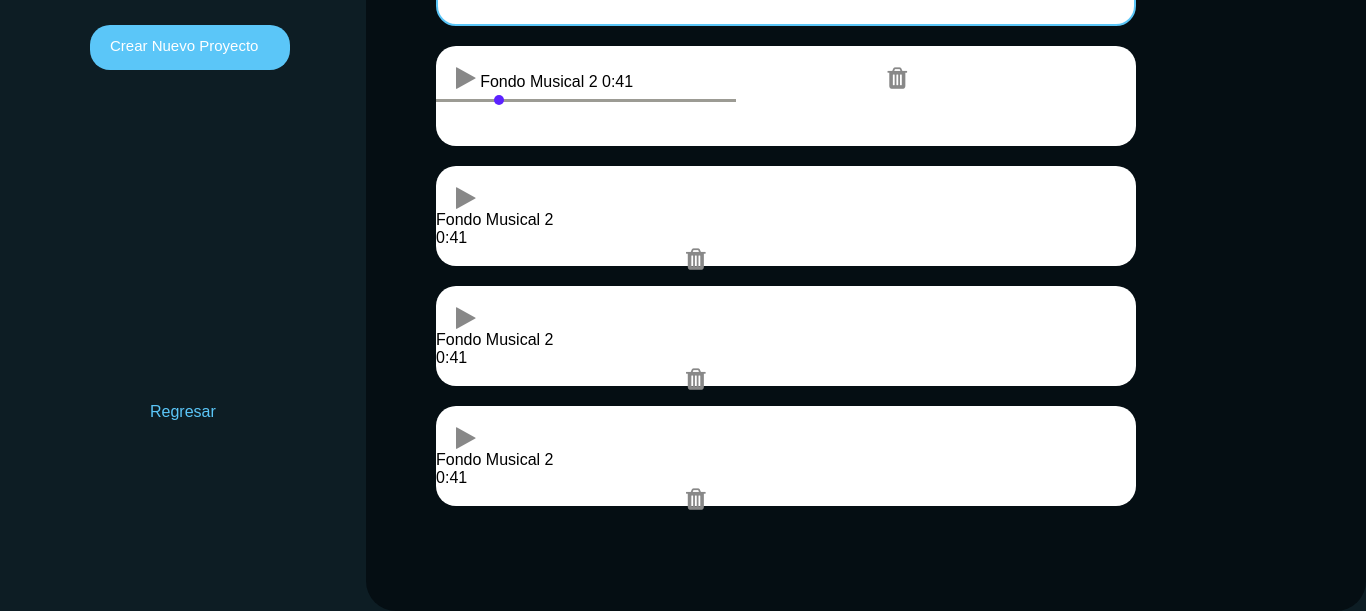
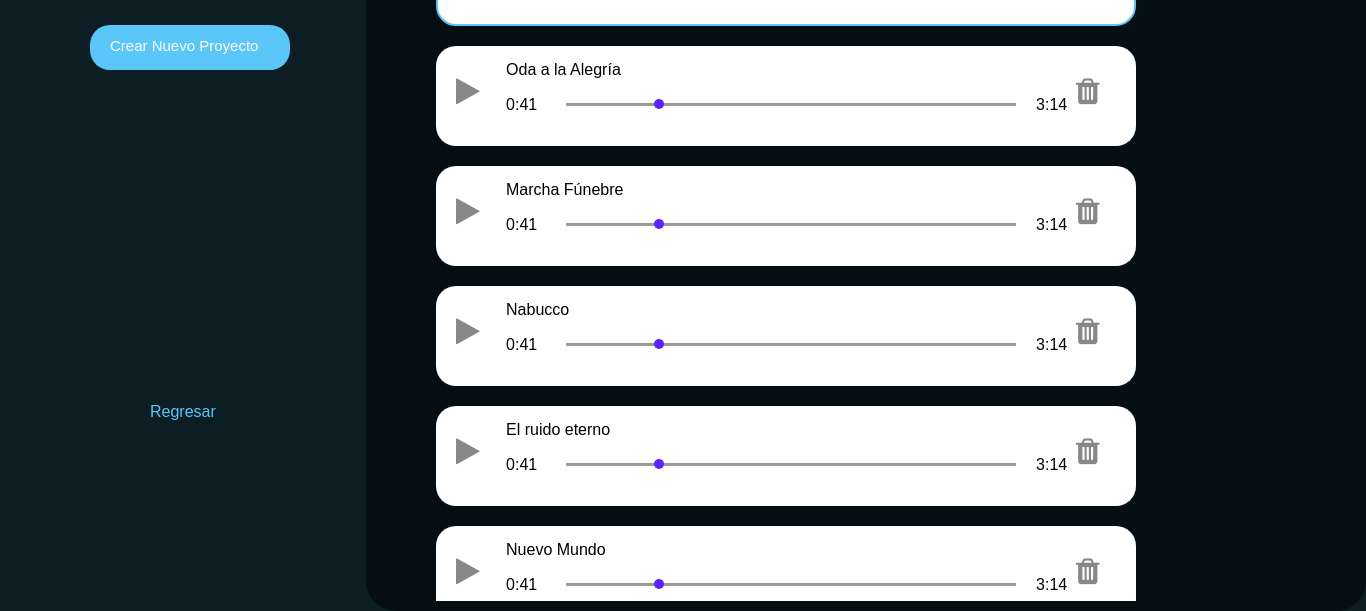
Before and after one commit to lexp2001/edutecno-ui, an Electron app: page audio.html in a window 1366 px wide. Shown: the part 189-800 px from the top of the page. Drawn offline with Linux system fonts and the light colour scheme.

Commit message:
ajustes audio

```diff
--- a/audio.html
+++ b/audio.html
@@ -40,51 +40,59 @@
 
                 <div class="fondos-musicales">
                         <div class="fondo-musical-uno">
-                            <i class="fa fa-pause" aria-hidden="true"
-                            style="position: relative;color: #5bc6f8; margin-top: 20px; margin-left: 20px;"></i>
-                          <span class="fondos-musicales">Fondo Musical 1</span>
+                            <i class="fa fa-pause" aria-hidden="true" style="color: #5bc6f8;"></i>
+                          <span class="textos-musicales"> La flauta mágica</span>
                           <span class="numeros">0:31</span>
-                          <i class="fa fa-trash" aria-hidden="true"
-                            style="position: relative;margin-left: 250px ; color: #5bc6f8;"></i>
-                            <input type="hidden"  id="example1" value="20" max="100" min="0" step="1" />
+                          <i class="fa fa-trash" aria-hidden="true" style=" color: #5bc6f8; margin-left: 640px;"></i>
+                          <input type="hidden"  id="example1" value="20" max="100" min="0" step="1" />
+                          <span class="numeros-izquierda">3:14</span>
                         </div>
 
                         <div class="fondo-musical-dos">
-                          <i class="fa fa-play" aria-hidden="true"
-                            style="position: relative; color: #888888; margin-top: 20px; margin-left: 20px;"></i>
-                          <span class="fondos-musicales">Fondo Musical 2</span>
+                          <i class="fa fa-play" aria-hidden="true"></i>
+                          <span class="textos-musicales">Oda a la Alegría</span>
                           <span class="numeros">0:41</span>
-                          <i class="fa fa-trash" aria-hidden="true"
-                            style="position: relative;margin-left: 250px; color: #888888;"></i>
+                          <i class="fa fa-trash" aria-hidden="true" style="margin-left: 640px;"></i>
                             <input type="hidden"  id="esteban" value="20" max="100" min="0" step="1" />
+                            <span class="numeros-izquierda">3:14</span>
                         </div>
 
                         <div class="fondo-musical-dos">
-                            <i class="fa fa-play" aria-hidden="true"
-                              style="position: relative; color: #888888; margin-top: 20px; margin-left: 20px;"></i>
-                            <nav class="fondos-musicales">Fondo Musical 2</nav>
-                            <nav class="numeros">0:41</nav>
-                            <i class="fa fa-trash" aria-hidden="true"
-                              style="position: relative;margin-left: 250px; color: #888888;"></i>
+                          <i class="fa fa-play" aria-hidden="true"></i>
+                          <span class="textos-musicales">Marcha Fúnebre</span>
+                          <span class="numeros">0:41</span>
+                          <i class="fa fa-trash" aria-hidden="true" style="margin-left: 640px;"></i>
+                            <input type="hidden"  id="musical-tres" value="20" max="100" min="0" step="1" />
+                            <span class="numeros-izquierda">3:14</span>
+                        </div>
+
+                        <div class="fondo-musical-dos">
+                          <i class="fa fa-play" aria-hidden="true"></i>
+                          <span class="textos-musicales">Nabucco</span>
+                          <span class="numeros">0:41</span>
+                          <i class="fa fa-trash" aria-hidden="true" style="margin-left: 640px;"></i>
+                            <input type="hidden"  id="musical-quatro" value="20" max="100" min="0" step="1" />
+                            <span class="numeros-izquierda">3:14</span>
+                        </div>
+
+                          <div class="fondo-musical-dos">
+                            <i class="fa fa-play" aria-hidden="true"></i>
+                            <span class="textos-musicales">El ruido eterno</span>
+                            <span class="numeros">0:41</span>
+                            <i class="fa fa-trash" aria-hidden="true" style="margin-left: 640px;"></i>
+                              <input type="hidden"  id="musical-cinco" value="20" max="100" min="0" step="1" />
+                              <span class="numeros-izquierda">3:14</span>
+                          </div>
+                          <div class="fondo-musical-dos">
+                            <i class="fa fa-play" aria-hidden="true"></i>
+                            <span class="textos-musicales"> Nuevo Mundo</span>
+                            <span class="numeros">0:41</span>
+                            <i class="fa fa-trash" aria-hidden="true" style="margin-left: 640px;"></i>
+                              <input type="hidden"  id="musical-seis" value="20" max="100" min="0" step="1" />
+                              <span class="numeros-izquierda">3:14</span>
                           </div>
 
-                          <div class="fondo-musical-dos">
-                            <i class="fa fa-play" aria-hidden="true"
-                              style="position: relative;; font-size: 25px; color: #888888; margin-top: 20px; margin-left: 20px;"></i>
-                            <nav class="fondos-musicales">Fondo Musical 2</nav>
-                            <nav class="numeros">0:41</nav>
-                            <i class="fa fa-trash" aria-hidden="true"
-                              style="position: relative;margin-left: 250px; color: #888888;"></i>
-                          </div>
 
-                          <div class="fondo-musical-dos">
-                            <i class="fa fa-play" aria-hidden="true"
-                              style="position: relative;; font-size: 25px; color: #888888; margin-top: 20px; margin-left: 20px;"></i>
-                            <nav class="fondos-musicales">Fondo Musical 2</nav>
-                            <nav class="numeros">0:41</nav>
-                            <i class="fa fa-trash" aria-hidden="true"
-                              style="position: relative;margin-left: 250px; color: #888888;"></i>
-                          </div>
 
 
 
@@ -113,6 +121,48 @@
 
           rangejs( source, options );
         </script>
+
+           <script>
+            var source = document.getElementById( 'musical-tres' );
+            var options = {
+              css: true
+            };
+
+            rangejs( source, options );
+          </script>
+
+          <script>
+            var source = document.getElementById( 'musical-quatro' );
+            var options = {
+              css: true
+            };
+
+            rangejs( source, options );
+          </script>
+
+          <script>
+            var source = document.getElementById( 'musical-cinco' );
+            var options = {
+              css: true
+            };
+
+            rangejs( source, options );
+          </script>
+
+
+          <script>
+            var source = document.getElementById( 'musical-seis' );
+            var options = {
+              css: true
+            };
+
+            rangejs( source, options );
+          </script>
+
+
+
+
+
     </body>
 
     </html>
--- a/estiloaudio.css
+++ b/estiloaudio.css
@@ -62,6 +62,7 @@ body, html {
     margin-top: 20px;
     margin-left: 70px;
     border-radius: 20px;
+    position: relative;
 
 
 
@@ -72,7 +73,12 @@ body, html {
 
 .fondo-musical-uno i, .fondo-musical-dos i
 {
-    font-size: 25px;
+    font-size: 30px;
+    position: absolute;
+    margin-top: 30px;
+    margin-left: 20px;
+    color: #888888;;
+
 }
 ul {
     list-style: none;
@@ -86,6 +92,37 @@ li{
     display: inline-block;
     width: 100px;
 }
+
+.fondos-musicales{
+
+    overflow-y: scroll;
+    max-height: calc(100% - 105px);
+}
+/* Scrollbar styles */
+
+/* width */
+::-webkit-scrollbar {
+    width: 5px;
+    margin-right: 20px;
+    }
+
+    /* Track */
+    ::-webkit-scrollbar-track {
+    background: transparent;
+    }
+
+    /* Handle */
+    ::-webkit-scrollbar-thumb {
+    background: #899397;
+    border-radius: 6px;
+    }
+
+    /* Handle on hover */
+    ::-webkit-scrollbar-thumb:hover {
+    background: #a6b1b6;
+    border-radius: 6px;
+    }
+
 .boton-nuevo {
     background-color: #5bc6f8;
     width: 150px;
@@ -93,6 +130,30 @@ li{
     border-radius: 20px;
     margin-left: 620px;
 }
-.fa-trash {
-    font-size: 20px;
+
+.textos-musicales {
+    position: absolute;
+    padding-top: 15px;
+    padding-left: 70px;
 }
+
+.numeros {
+    position: absolute;
+    top: 50px;
+    left: 70px;
+}
+.numeros-izquierda {
+    position: absolute;
+    top: 50px;
+    left: 600px;
+}
+
+.rangeJs {
+
+    display: inline-block;
+    height: 10px;
+    width: 450px;
+    position: absolute;
+    top: 53px;
+    left: 130px;
+}
```
